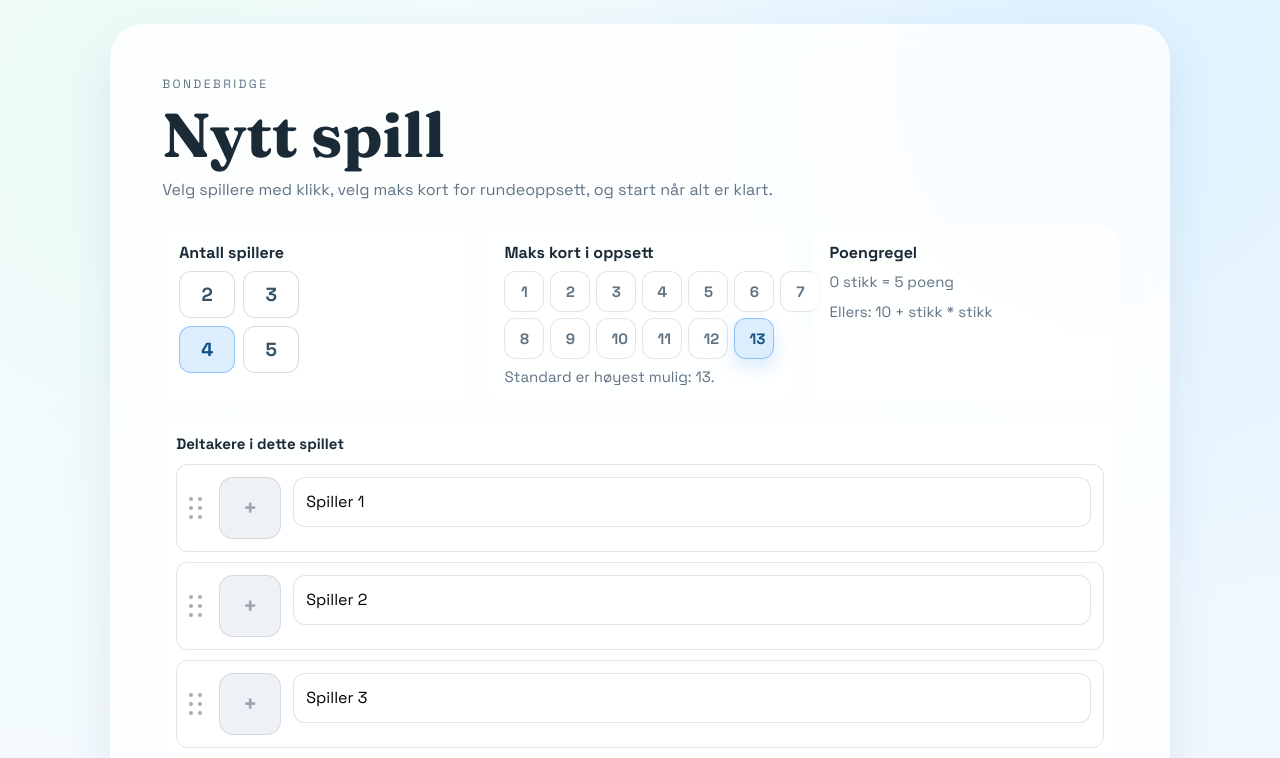
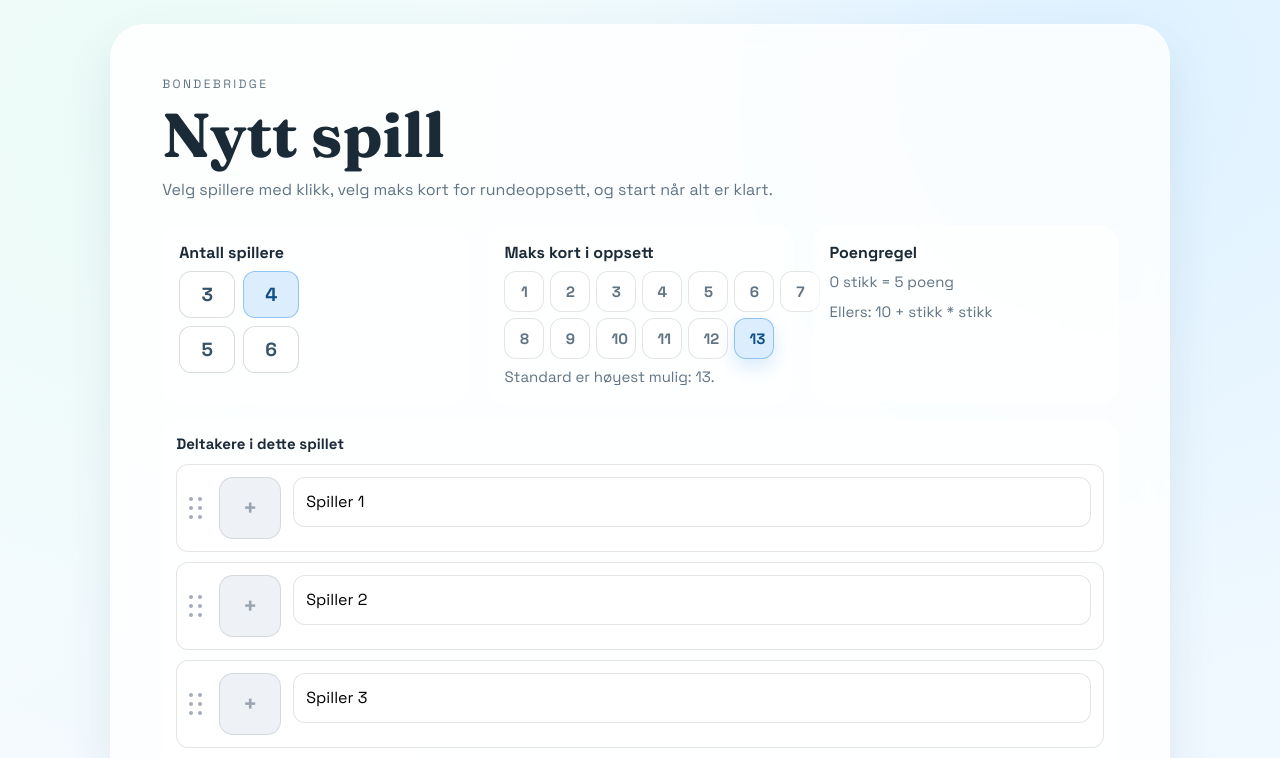
Before and after one commit to marcusmoberg-mob/bondebridgeapp, a React (Vite) app: page / in a window 1280 px wide. Shown: the top 758 px of the page. Built offline with nearby package versions, Linux system fonts and the light colour scheme.

Commit message:
Bondebridge-app
test

```diff
--- a/src/App.jsx
+++ b/src/App.jsx
@@ -1,7 +1,7 @@
 import React, { useEffect, useMemo, useState } from "react";
 
-const MIN_PLAYERS = 2;
-const MAX_PLAYERS = 5;
+const MIN_PLAYERS = 3;
+const MAX_PLAYERS = 6;
 const STORAGE_KEY = "bondebridge.savedPlayers.v1";
 
 function clamp(value, min, max) {
@@ -110,7 +110,7 @@ function loadSavedPlayers() {
 
 function validateSetup(players, peakCards) {
   if (players.length < MIN_PLAYERS || players.length > MAX_PLAYERS) {
-    return { valid: false, message: "Velg mellom 2 og 5 spillere." };
+    return { valid: false, message: "Velg mellom 3 og 6 spillere." };
   }
 
   if (peakCards < 1) {
@@ -390,10 +390,10 @@ export default function App() {
               <div className="field-group compact top-control player-count-group">
                 <label>Antall spillere</label>
                 <div className="count-chips player-count-clean">
-                  {[2, 3, 4, 5].map((count) => (
-                    <button
-                      key={count}
-                      type="button"
+                {[3, 4, 5, 6].map((count) => (
+                  <button
+                    key={count}
+                    type="button"
                       className={count === playerCount ? "active" : ""}
                       onClick={() => changePlayerCount(count)}
                     >
```
